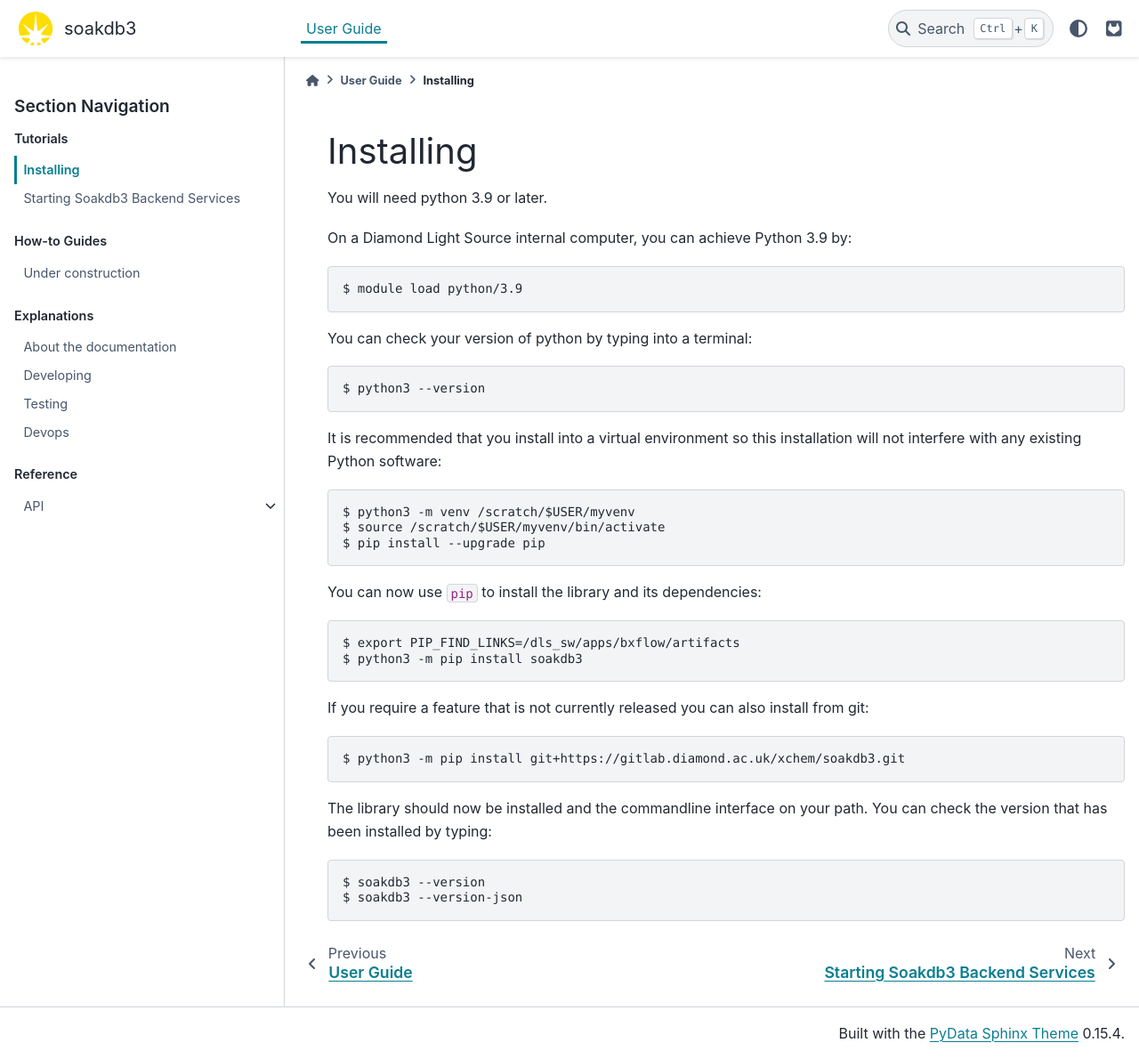
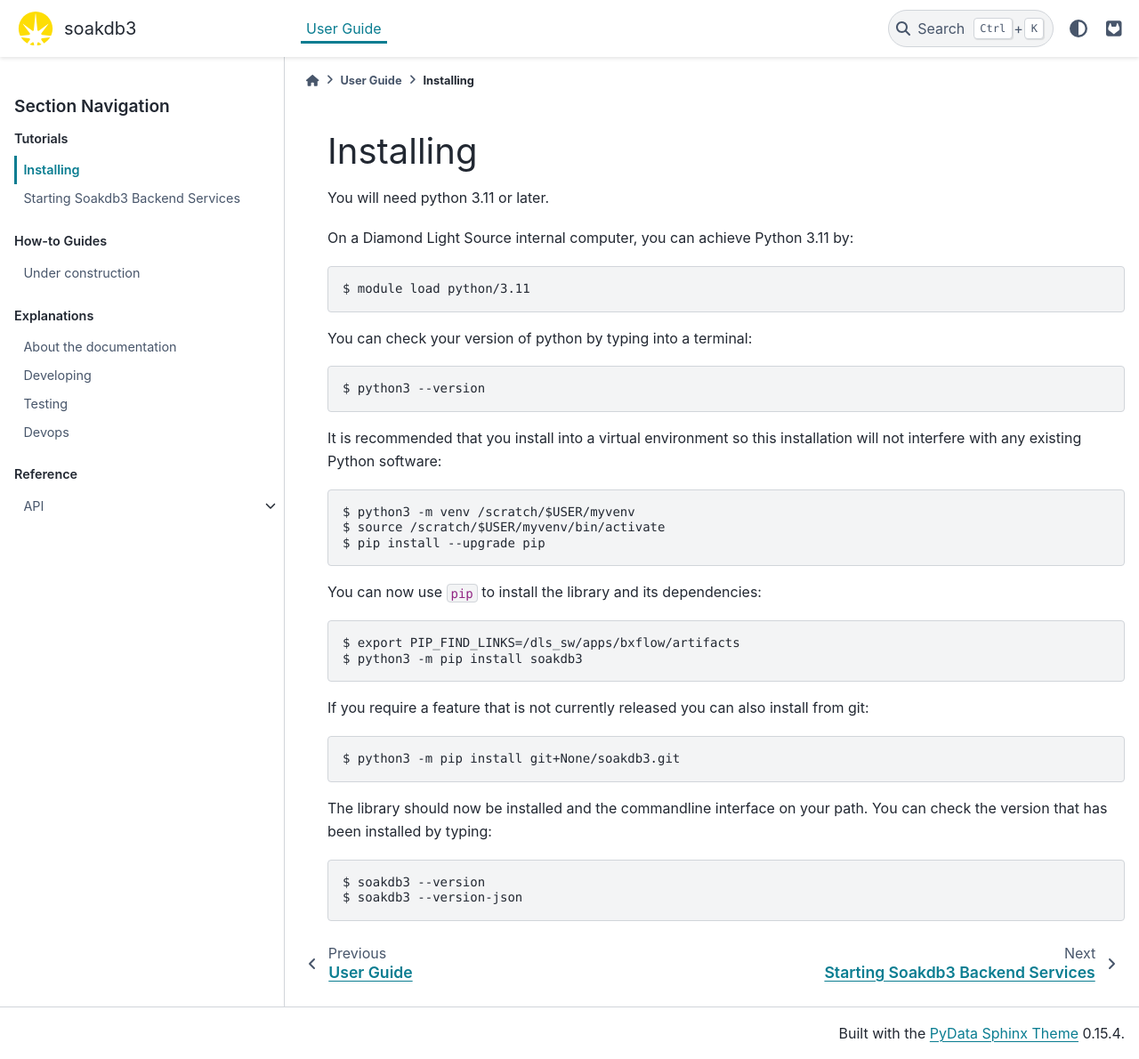
Before and after one commit to DiamondLightSource/soakdb3, a Sphinx documentation site: the page built from docs/user/tutorials/01-installing.rst, in a window 1280 px wide and 1190 px high. Shown: the whole window at 89% size. Built offline with Sphinx 7.4.7 and the PyData theme 0.15.4, drawn with Linux system fonts in a browser that asks for light colours; the version number could not be read and is left out.

Commit message:
python 3.11

```diff
--- a/README.rst
+++ b/README.rst
@@ -12,4 +12,4 @@
 Documentation
 -----------------------------------------------------------------------
 
-See http://www.cs.diamond.ac.uk/reports/gitlab-ci/soakdb3/index.html for more detailed documentation.
+See https://diamondlightsource.github.io/soakdb3 for more detailed documentation.
--- a/docs/conf.py
+++ b/docs/conf.py
@@ -12,7 +12,7 @@
 # https://www.sphinx-doc.org/en/master/usage/configuration.html
 from sphinx.domains.python import PythonDomain
 
-import soakdb3_lib
+import soakdb3
 
 # -- General configuration ------------------------------------------------
 
@@ -20,7 +20,7 @@
 project = "soakdb3"
 
 # The full version, including alpha/beta/rc tags.
-release = soakdb3_lib.__version__
+release = soakdb3.__version__
 
 # The short X.Y version.
 if "+" in release:
@@ -150,7 +150,7 @@
     logo=dict(
         text=project,
     ),
-    gitlab_url="https://gitlab.diamond.ac.uk/xchem/soakdb3",
+    gitlab_url="None/soakdb3",
     icon_links=[],
     navbar_end=["theme-switcher", "icon-links"],
 )
@@ -186,9 +186,9 @@
 # It will allow the ${token} replacement in the rst documents.
 ultimate_replacements = {
     "$" + "{repository_name}": "soakdb3",
-    "$" + "{package_name}": "soakdb3_lib",
-    "$" + "{git_url}": "https://gitlab.diamond.ac.uk/xchem",
-    "$" + "{python_version_at_least}": "3.9",
+    "$" + "{package_name}": "soakdb3",
+    "$" + "{git_url}": "None",
+    "$" + "{python_version_at_least}": "3.11",
 }
 
 
@@ -197,4 +197,4 @@
     app.connect("source-read", ultimateReplace)
 
 
-# dae_devops_fingerprint b20d567131a3ec9567874691a459ca33
+# dae_devops_fingerprint f55a233ddf672a5ff62a447ba543c01d
```
Also changed, not shown: pyproject.toml (+6 -6 lines), .dae-devops/docs/developing.rst, .dae-devops/docs/installing.rst, 3 other files.
